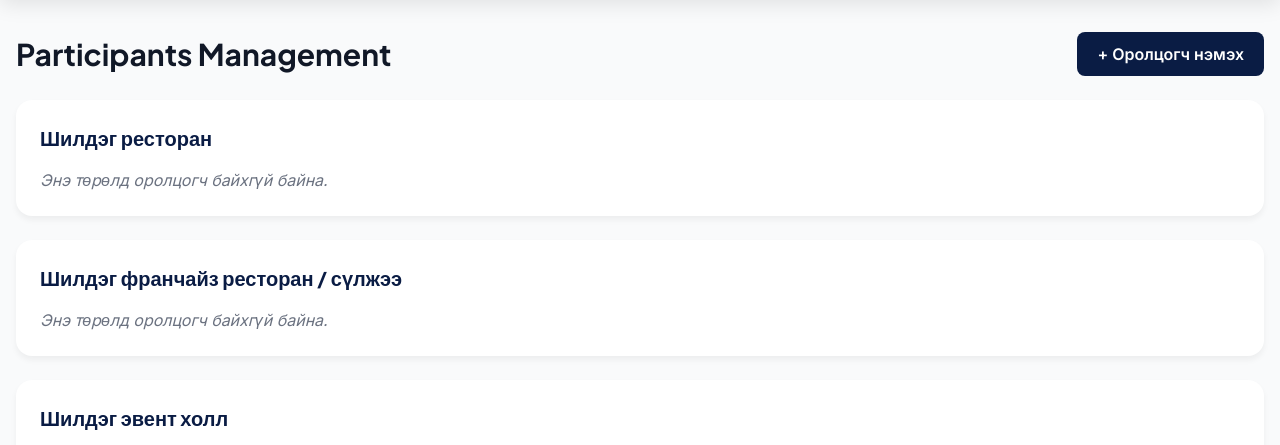
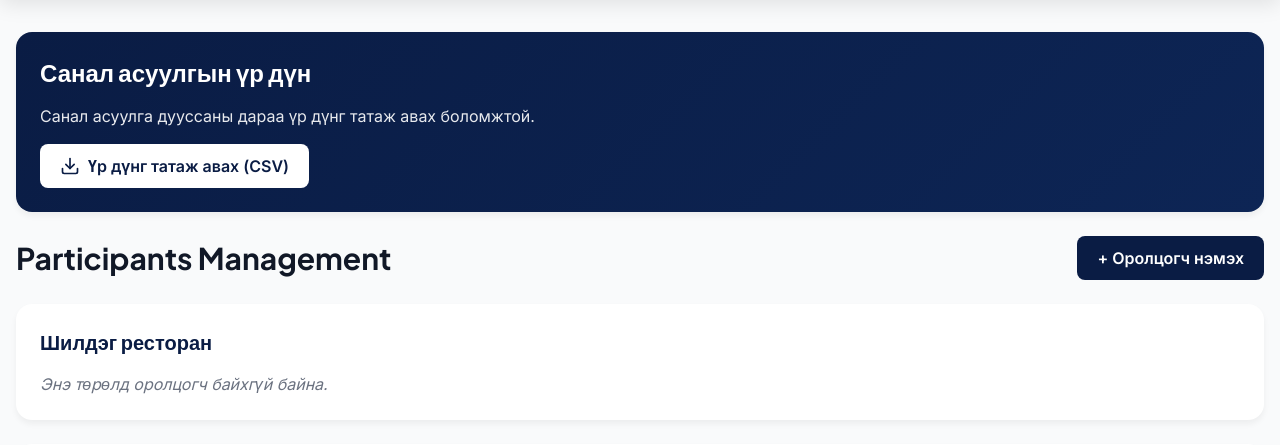
Before and after one commit to Munkhtsolmon2222/mra-web, a PHP site: page /admin/dashboard.php in a window 1280 px wide. Shown: the part 92-537 px from the top of the page. Run offline with PHP 8.4, Linux system fonts and the light colour scheme; a user stored in the database is signed in; data comes from the database, SQL or seed files in the repository; data that the repository does not hold is empty; some libraries are stand-ins or nearby versions.

Commit message:
dashboard

```diff
--- a/public_html/admin/dashboard.php
+++ b/public_html/admin/dashboard.php
@@ -208,6 +208,20 @@ foreach ($allParticipants as $participant) {
     </div>
 
     <div class="container mx-auto px-4 py-8 max-w-7xl">
+        <!-- Results Export Section -->
+        <div class="card mb-6" style="background: linear-gradient(135deg, #0a1c44 0%, #0d2555 100%); color: white;">
+            <h2 class="text-2xl font-bold mb-4">Санал асуулгын үр дүн</h2>
+            <p class="mb-4 opacity-90">Санал асуулга дууссаны дараа үр дүнг татаж авах боломжтой.</p>
+            <a href="../api/admin/export-results.php" class="btn" style="background: white; color: #0a1c44;">
+                <svg xmlns="http://www.w3.org/2000/svg" width="20" height="20" viewBox="0 0 24 24" fill="none" stroke="currentColor" stroke-width="2" stroke-linecap="round" stroke-linejoin="round">
+                    <path d="M21 15v4a2 2 0 0 1-2 2H5a2 2 0 0 1-2-2v-4"></path>
+                    <polyline points="7 10 12 15 17 10"></polyline>
+                    <line x1="12" y1="15" x2="12" y2="3"></line>
+                </svg>
+                Үр дүнг татаж авах (CSV)
+            </a>
+        </div>
+
         <div class="flex justify-between items-center mb-6">
             <h2 class="text-3xl font-bold text-gray-900">Participants Management</h2>
             <button onclick="openAddModal()" class="btn btn-primary">+ Оролцогч нэмэх</button>
```
